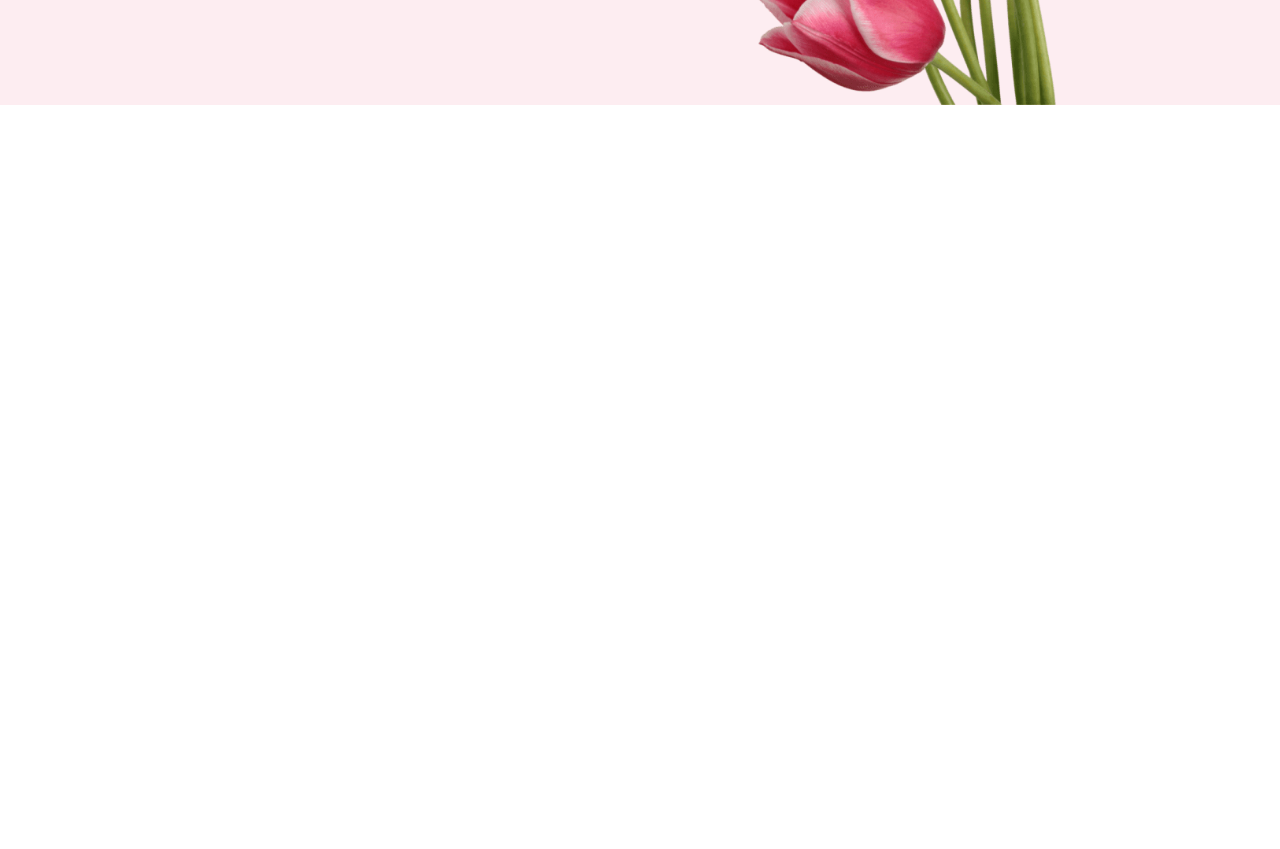
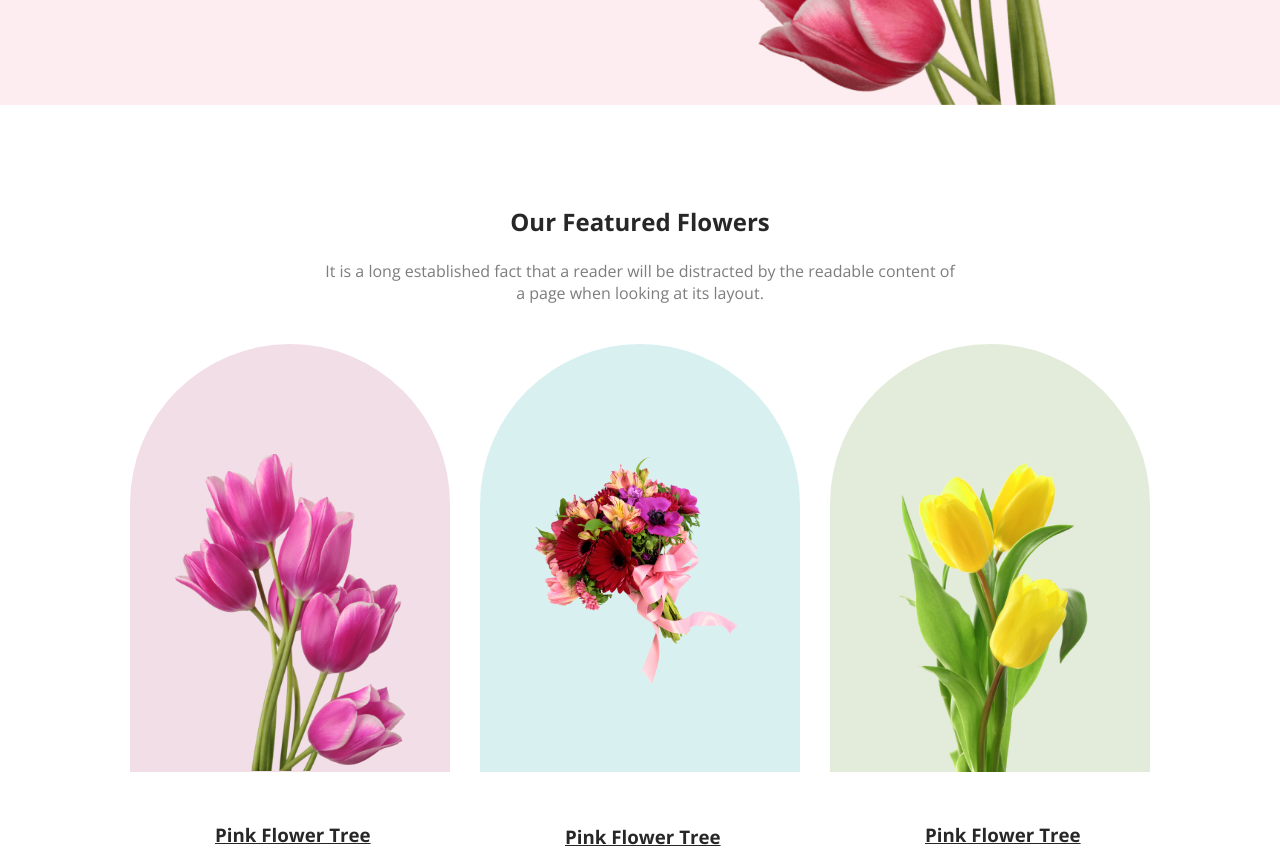
Before and after one commit to ShajIslam/Flower-Shop-Project, a plain HTML site: page index.html in a window 1280 px wide. Shown: the part 545-1394 px from the top of the page. Before the commit the page ends 800 px from the top, so only its background shows below. Drawn offline with nearby package versions, Linux system fonts and the light colour scheme.

Commit message:
flower container

```diff
--- a/index.html
+++ b/index.html
@@ -20,8 +20,6 @@ Date: 10.07.2023
 </head>
 <body>
     <header>
-
-        <nav>
             <div class="banner-container">
                 <div class="banner-description">
                     <h1 class="title">
@@ -33,12 +31,40 @@ Date: 10.07.2023
                     <button class="shop-now-button">Shop Now</button>
                 </div>
                     <img class="header-image" src="Flower Asset/pngwing 10.png" alt="">
+            </div>
 
-            </div>
-        </nav>
     </header>
     <main>
-
+<section>
+    <div class="feature-container">
+        <h1 class="feature-title">
+            Our Featured Flowers
+        </h1>
+        <br>
+        <p class="feature-description">
+            It is a long established fact that a reader will be distracted by the readable content of a page when looking at its layout.
+        </p>
+    </div>
+</section>
+<section>
+    <div class="flowers-container">
+        <div class="flower-box1">
+            <img class="flower-image1" src="Flower Asset/pngwing 6.png" alt="">
+            <div><h3 class="flower-name1"> <u> Pink Flower Tree</u></h3>
+            </div>
+        </div>
+        <div class="flower-box2">
+            <img class="flower-image2" src="Flower Asset/pngwing 5.png" alt="">
+            <div><h3 class="flower-name2"> <u> Pink Flower Tree</u></h3>
+            </div>
+        </div>
+        <div class="flower-box3">
+            <img class="flower-image3" src="Flower Asset/pngwing 7.png" alt="">
+            <div><h3 class="flower-name3"> <u> Pink Flower Tree</u></h3>
+            </div>
+        </div>
+    </div>
+</section>
     </main>
     <footer></footer>
 </body>
--- a/indexstyle.css
+++ b/indexstyle.css
@@ -47,3 +47,71 @@ font-family: 'Open Sans', sans-serif;
     color: white;
     margin-bottom: 100px;
 }
+.feature-container{
+    width: 50%;
+   margin: auto;
+   padding: 100px 0px 40px 0px;
+}
+.feature-title{
+    text-align: center;
+    color:  #272727;
+}
+.feature-description{
+    text-align: center;
+    color: rgba(39, 39, 39, 0.60);
+}
+
+/* flower section styles */
+
+.flowers-container{
+    display: flex;
+    gap: 30px;
+    margin-left: 130px;
+}
+.flower-image1{
+    width: 230px;
+    margin: 0px 0px -4px;
+}
+.flower-image2{
+    width: 230px;
+}
+.flower-image3{
+    width: 230px;
+}
+.flower-box1{
+    background-color: rgba(167, 33, 98, 0.15);
+    padding: 110px 45px 0px 45px;
+   border-radius: 300px 300px 0px 0px;
+}
+.flower-box2{
+    background-color: rgba(5, 151, 160, 0.15);
+    padding: 110px 45px 0px 45px;
+    border-radius: 300px 300px 0px 0px;
+}
+.flower-box3{
+    background-color: rgba(71, 125, 17, 0.15);
+    padding: 75px 45px 0px 45px;
+    border-radius: 300px 300px 0px 0px;
+    display: flex;
+    align-items: flex-end;
+}
+.flower-name1{
+    position: absolute;
+    margin-top: 50px;
+    margin-left: 40px;
+    color: #272727;
+
+
+}
+.flower-name2{
+    position: absolute;
+    margin-top: 135px;
+    margin-left: 40px;
+    color: #272727;
+}
+.flower-name3{
+    position: absolute;
+    margin-top: 50px;
+    margin-left: -180px;
+    color: #272727;
+}
```
